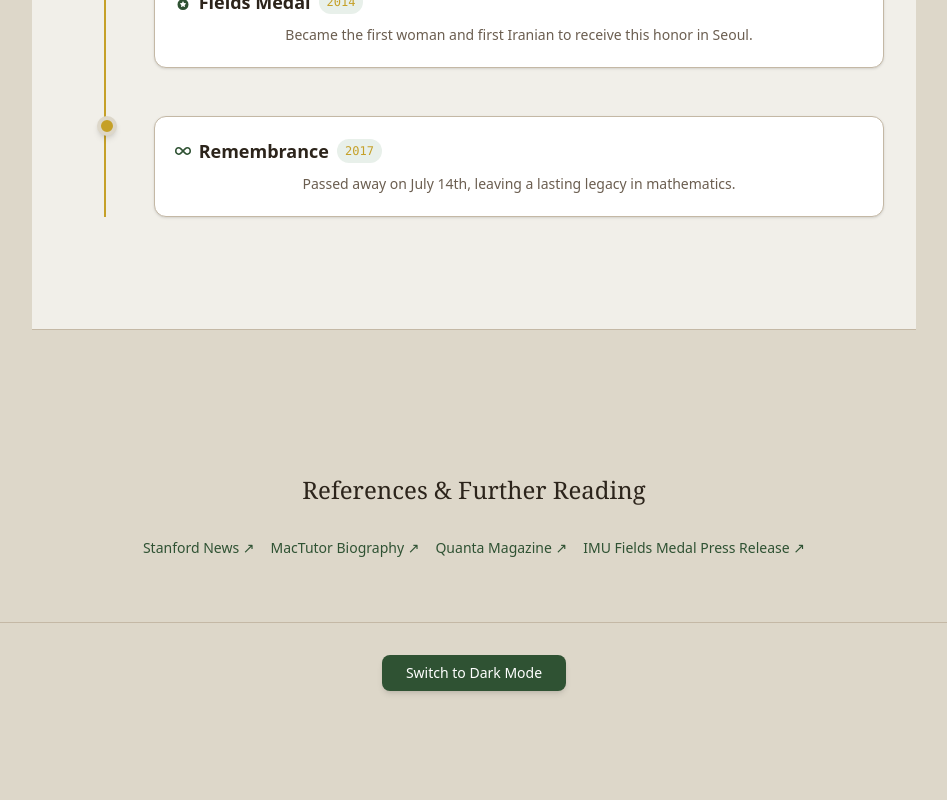
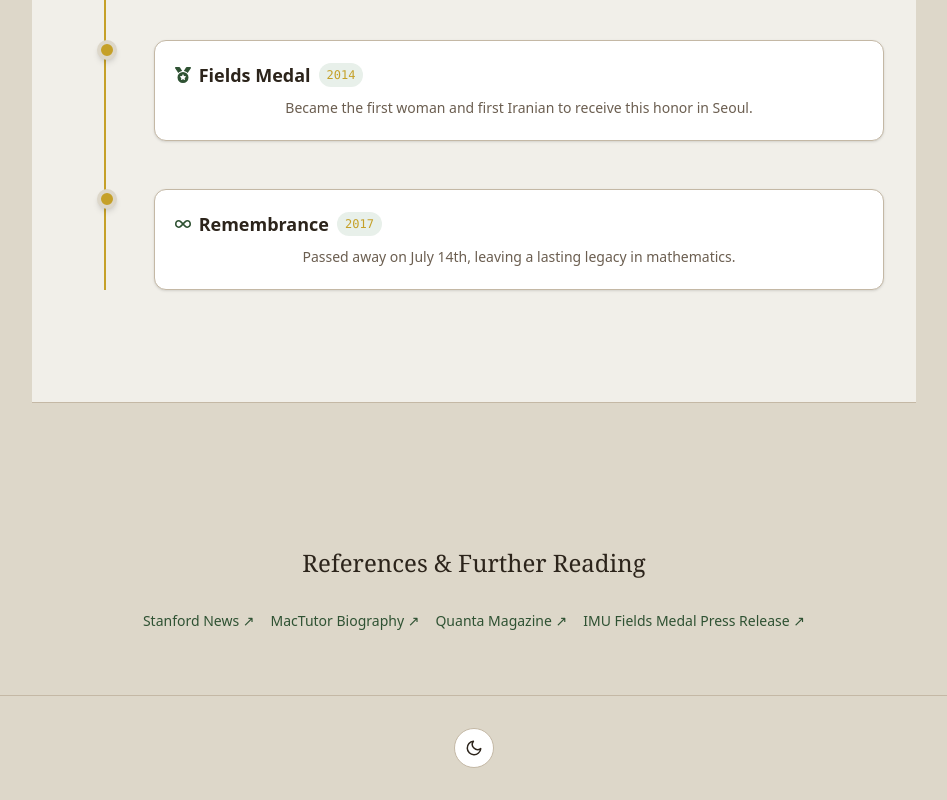
Before and after one commit to zibanoori/mirzakhani-inspire, a React (Vite) app: page / in a window 1280 px wide. Shown: the part 1695-2495 px from the top of the page, without its empty margins (166-1113 px from the left). Before the commit the page ends 2418 px from the top, so only its background shows below. Built offline with nearby package versions, Linux system fonts and the light colour scheme.

Commit message:
Refactor: integrate Navbar into layout and simplify footer

```diff
--- a/src/App.jsx
+++ b/src/App.jsx
@@ -3,6 +3,8 @@ import { person, hero, stats, timeline, references } from "./data/content";
 import { FaInfinity } from "react-icons/fa6";
 import Reveal from "./components/Reveal";
 import Section from "./components/Section";
+import ThemeToggle from "./components/ThemeToggle";
+import Navbar from "./components/Navbar";
 import "./App.css";
 
 function App() {
@@ -10,6 +12,7 @@ function App() {
 
   return (
     <div className="min-h-screen bg-paper transition-colors duration-300 flex flex-col">
+       <Navbar theme={theme} onToggle={toggleTheme} />
       <main className="flex-grow flex flex-col items-center justify-center px-4 text-center py-20">
         {/* Hero Section */}
         <div className="mb-6 text-gold transition-transform duration-300 cursor-pointer hover:scale-110">
@@ -91,13 +94,8 @@ function App() {
           ))}
         </div>
       </section>
-      <footer className="py-8 text-center border-t border-line">
-        <button
-          onClick={toggleTheme}
-          className="px-6 py-2 bg-accent text-on-accent rounded-lg hover:bg-opacity-90 hover:-translate-y-1 hover:shadow-xl transition-all duration-300 shadow-md font-medium cursor-pointer text-sm"
-        >
-          {theme === "dark" ? "Switch to Light Mode" : "Switch to Dark Mode"}
-        </button>
+      <footer className="py-8 text-center border-t border-line flex justify-center">
+        <ThemeToggle theme={theme} onToggle={toggleTheme} />
       </footer>
     </div>
   );
```
